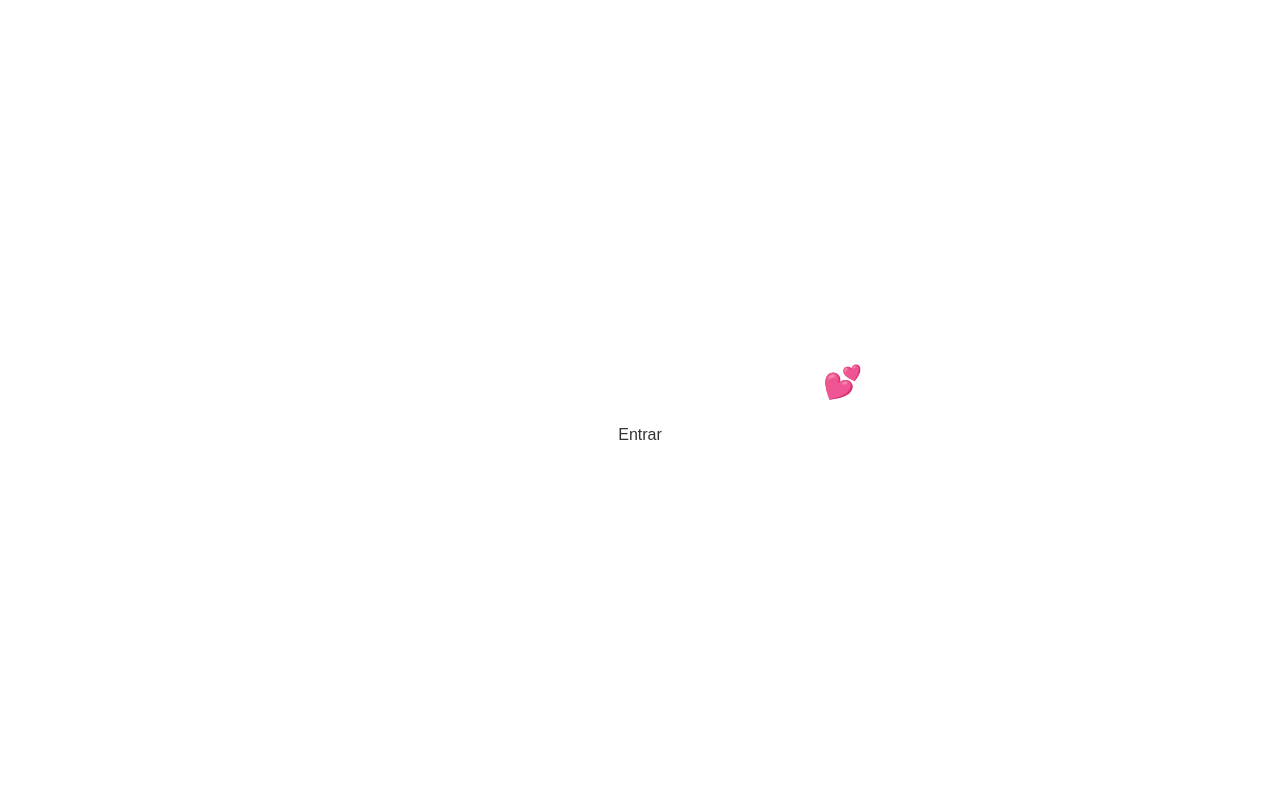
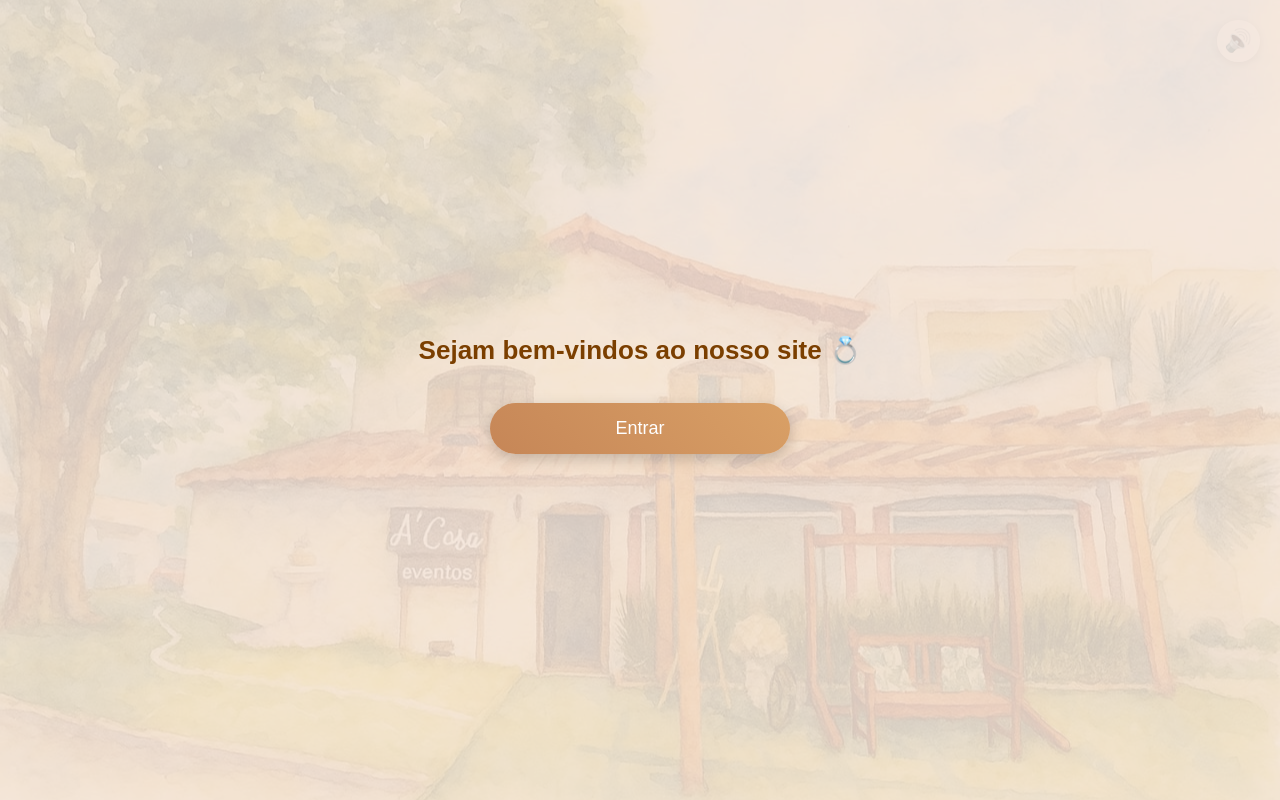
Before and after one commit to andersullivan23-ship-it/SITEDOCASAMENTO, a plain HTML site: page start.html in a window 1280 px wide. Drawn offline with Linux system fonts and the light colour scheme.

Commit message:
Update start.html

```diff
--- a/start.html
+++ b/start.html
@@ -3,104 +3,132 @@
 <head>
 <meta charset="UTF-8">
 <meta name="viewport" content="width=device-width, initial-scale=1.0">
-  <title>Carolina ❤️ Anderson</title>
+<title>Carolina & Anderson 💍</title>
 <style>
-    body {
-      margin: 0;
-      height: 100vh;
-      background: url('fundo.jpg') center/cover no-repeat;
-      display: flex;
-      justify-content: center;
-      align-items: center;
-      overflow: hidden;
-      font-family: "Poppins", sans-serif;
+*{margin:0;padding:0;box-sizing:border-box;}
+body{
+  font-family:'Poppins',sans-serif;
+  text-align:center;
+  background:url('imagens/fundo.jpg') no-repeat center center fixed;
+  background-size:cover;
+  min-height:100vh;
+  color:#7b3f00;
+  overflow:hidden;
+}
+.overlay{
+  background:rgba(245,230,220,0.85);
+  min-height:100vh;
+  display:flex;
+  flex-direction:column;
+  justify-content:center;
+  align-items:center;
+  padding:20px;
+  position:relative;
+  z-index:2;
+}
+h1{
+  font-size:26px;
+  color:#7b3f00;
+  margin-bottom:25px;
+}
+.button{
+  position:relative;
+  display:block;
+  width:80%;
+  max-width:300px;
+  padding:15px;
+  margin:12px 0;
+  border-radius:30px;
+  background:linear-gradient(45deg,#c68657,#d9a066);
+  color:white;
+  font-size:18px;
+  text-decoration:none;
+  overflow:hidden;
+  transition:all 0.3s ease;
+  cursor:pointer;
+  box-shadow:0 5px 15px rgba(0,0,0,0.2);
+}
+.button:hover{
+  transform:scale(1.05);
+  box-shadow:0 0 15px rgba(255,215,180,0.8),0 8px 20px rgba(0,0,0,0.3);
+}
+.fade{
+  position:fixed;
+  top:0;left:0;width:100%;height:100%;
+  background:rgba(245,230,220,0);
+  transition:background 1s ease;
+  z-index:10;
+}
+.fade.active{
+  background:rgba(245,230,220,1);
 }
 
-    .container {
-      text-align: center;
-      color: #fff;
-      animation: fadeIn 2s ease-in-out;
+/* Ícone de som */
+.sound-icon{
+  position:fixed;
+  top:20px;
+  right:20px;
+  font-size:22px;
+  cursor:pointer;
+  color:#7b3f00;
+  background:rgba(255,255,255,0.6);
+  border-radius:50%;
+  padding:8px;
+  box-shadow:0 2px 8px rgba(0,0,0,0.2);
+  user-select:none;
 }
-
-    h1 {
-      font-size: 2rem;
-      margin-bottom: 10px;
-    }
-
-    button {
-      background: #fff;
-      color: #333;
-      border: none;
-      padding: 15px 40px;
-      font-size: 1rem;
-      border-radius: 30px;
-      cursor: pointer;
-      transition: all 0.4s ease;
-    }
-
-    button:hover {
-      transform: scale(1.1);
-      background: #ffcad4;
-    }
-
-    /* Animação de transição */
-    .transition {
-      position: fixed;
-      top: 0;
-      left: 0;
-      width: 100%;
-      height: 100%;
-      background: #fff;
-      opacity: 0;
-      transform: scale(1.5);
-      z-index: 999;
-      transition: all 1s ease;
-      pointer-events: none;
-    }
-
-    .transition.active {
-      opacity: 1;
-      transform: scale(1);
-    }
-
-    @keyframes fadeIn {
-      from { opacity: 0; transform: translateY(30px); }
-      to { opacity: 1; transform: translateY(0); }
-    }
+.sound-icon:hover{background:rgba(255,255,255,0.8);}
 </style>
 </head>
 <body>
-  <div class="transition" id="transition"></div>
 
-  <div class="container">
-    <h1>Bem-vindos ao nosso site 💕</h1>
-    <button onclick="startSite()">Entrar</button>
+<!-- Música -->
+<audio id="bgmusic" loop autoplay>
+  <source src="imagens/musica.mp3" type="audio/mp3">
+</audio>
+
+<div class="overlay">
+  <h1>Sejam bem-vindos ao nosso site 💍</h1>
+  <div class="button" onclick="entrar()">Entrar</div>
 </div>
 
-  <audio id="bgMusic" src="musica.mp3" loop></audio>
+<div class="fade" id="fade"></div>
+
+<!-- Ícone de som -->
+<div class="sound-icon" id="soundIcon" onclick="toggleSound()">🔊</div>
 
 <script>
-    // Quando clicar em entrar
-    function startSite() {
-      const music = document.getElementById("bgMusic");
-      const transition = document.getElementById("transition");
+// Força o autoplay e volume baixo
+window.addEventListener('load', ()=>{
+  const audio=document.getElementById('bgmusic');
+  audio.volume=0.15;
+  const playPromise=audio.play();
+  if(playPromise!==undefined){
+    playPromise.catch(()=>{
+      document.body.addEventListener('click',()=>{audio.play();},{once:true});
+    });
+  }
+});
 
-      // Salva que entrou pelo start
-      sessionStorage.setItem("entrouPeloStart", "true");
-
-      // Inicia música
-      music.volume = 0.3;
-      music.play().catch(() => {});
-
-      // Transição suave
-      transition.classList.add("active");
-      setTimeout(() => {
-        window.location.href = "index.html";
-      }, 1000);
+function entrar(){
+  const fade=document.getElementById('fade');
+  fade.classList.add('active');
+  sessionStorage.setItem("entrouPeloStart","true");
+  setTimeout(()=>{window.location.href="index.html";},1000);
 }
 
-    // Garantir que sempre comece no topo
-    window.scrollTo(0, 0);
+function toggleSound(){
+  const audio=document.getElementById('bgmusic');
+  const icon=document.getElementById('soundIcon');
+  if(audio.paused){
+    audio.play();
+    icon.textContent="🔊";
+  }else{
+    audio.pause();
+    icon.textContent="🔈";
+  }
+}
 </script>
+
 </body>
 </html>
```
Lines whose indentation alone changed are shown as unchanged.
